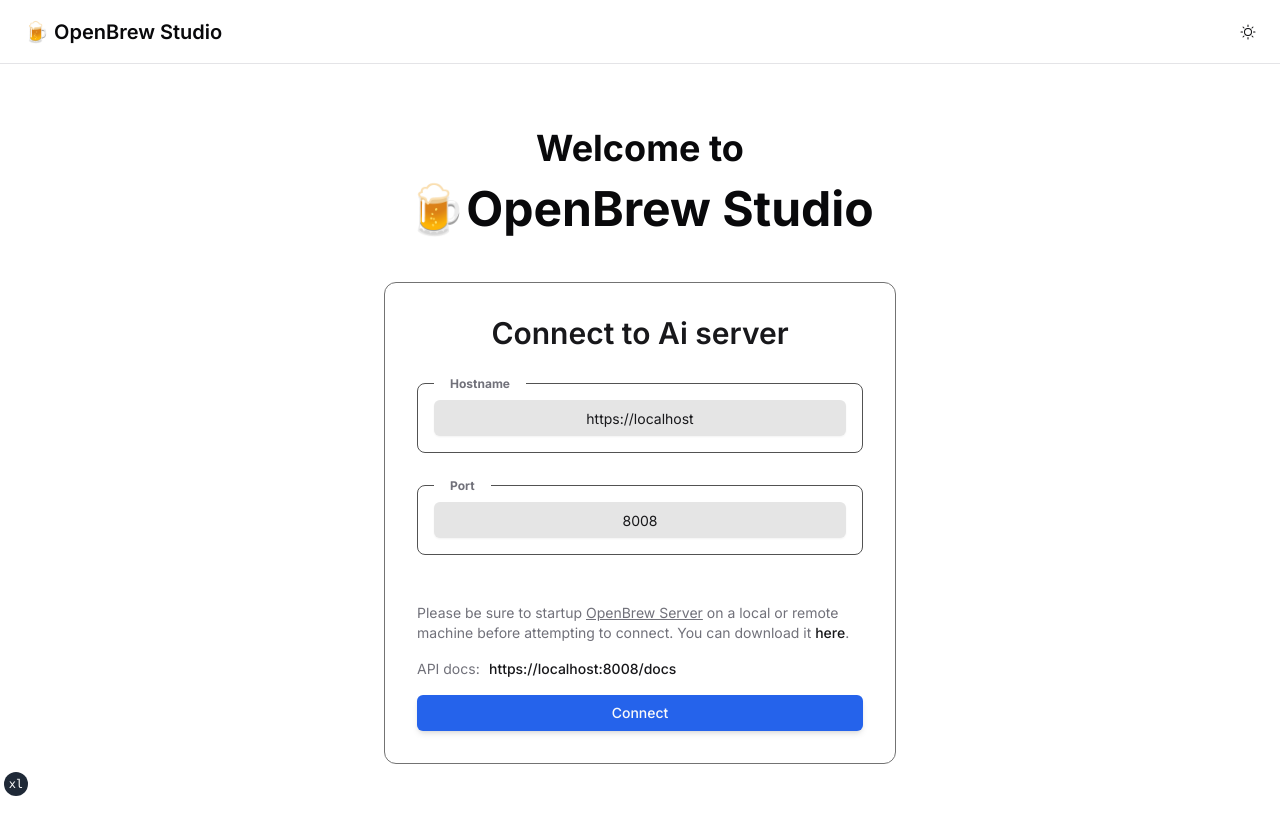
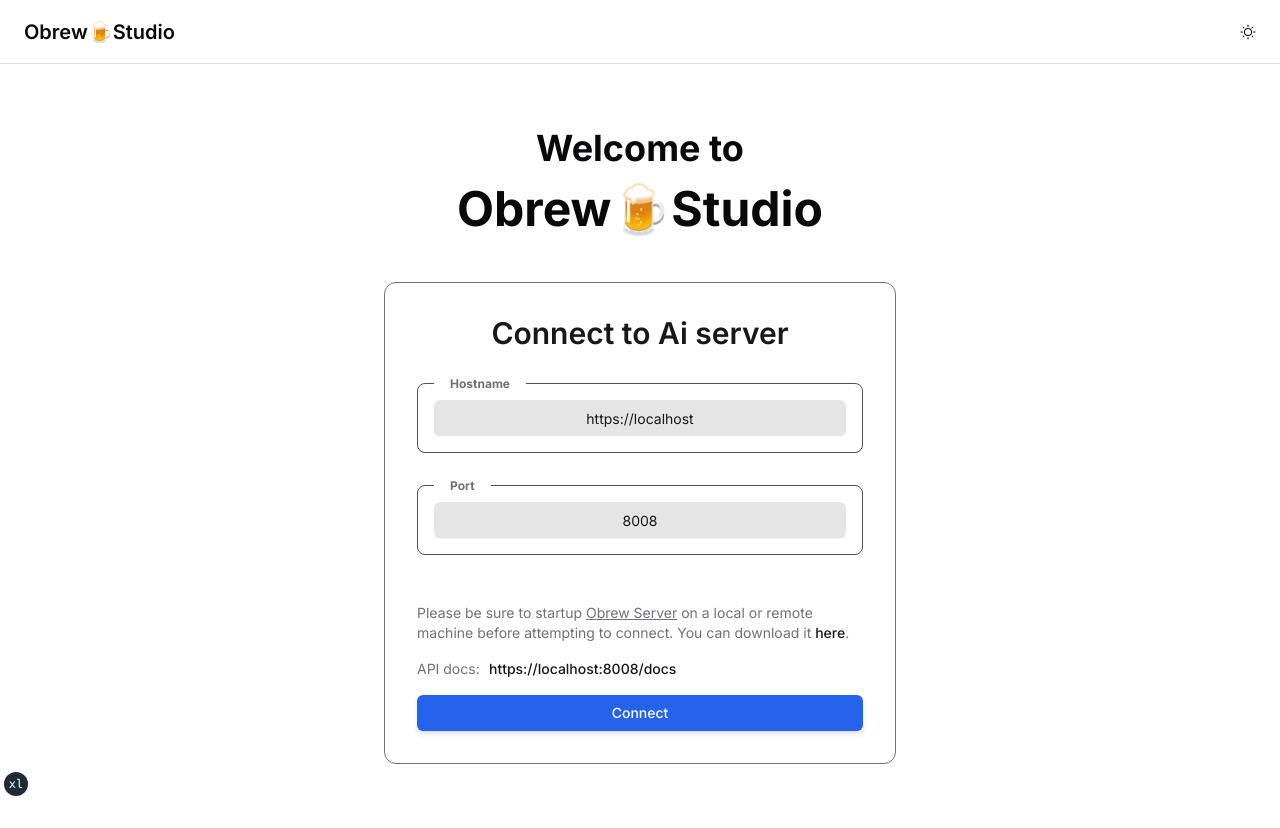
Before and after one commit to dieharders/brain-dump, a Next.js app: page / in a window 1280 px wide. Built offline with nearby package versions, Linux system fonts and the light colour scheme; no server answers.

Commit message:
HBAPP-130 Rename brand. Add icon to connection shortcut.

```diff
--- a/app/layout.tsx
+++ b/app/layout.tsx
@@ -9,10 +9,10 @@
 
 export const metadata: Metadata = {
   title: {
-    default: 'OpenBrew Studio - Customize your Ai',
-    template: `%s - OpenBrew Studio - Customize your Ai`,
+    default: 'Obrew Studio - Customize your Ai',
+    template: `%s - Obrew Studio - Customize your Ai`,
   },
-  description: 'A Web UI for Ai engineers to build Ai Agents and Apps using OpenBrew Server.',
+  description: 'A Web UI for building Ai agents and companies using Obrew Server.',
   themeColor: [
     { media: '(prefers-color-scheme: light)', color: 'white' },
     { media: '(prefers-color-scheme: dark)', color: 'black' },
--- a/components/features/layout/header.tsx
+++ b/components/features/layout/header.tsx
@@ -21,7 +21,7 @@
       {session?.user ?
         <ModelReadout />
         :
-        <div className="w-full text-xl font-semibold">🍺 OpenBrew Studio</div>
+        <div className="w-full text-xl font-semibold">Obrew🍺Studio</div>
       }
 
       {/* Right side */}
--- a/components/features/layout/menu-panel-triggers.tsx
+++ b/components/features/layout/menu-panel-triggers.tsx
@@ -1,12 +1,13 @@
 'use client'
 import { Session } from 'next-auth'
-import { IconArrowElbow, IconRefresh } from '@/components/ui/icons'
+import { IconArrowElbow } from '@/components/ui/icons'
 import { Button } from '@/components/ui/button'
 import { Tooltip, TooltipContent, TooltipTrigger } from '@/components/ui/tooltip'
 import { ChatsButton } from '@/components/features/panels/chats-panel-button'
 import { CollectionsButton } from '@/components/features/panels/collections-panel-button'
 import { usePathname, useRouter } from 'next/navigation'
 import { ROUTE_CHATBOT, ROUTE_PLAYGROUND } from '@/app/constants'
+import { CubeIcon } from '@radix-ui/react-icons'
 
 export const MenuPanelTriggers = ({ session }: { session: Session }) => {
   const pathname = usePathname()
@@ -48,7 +49,7 @@
                 router.replace('/')
               }}
             >
-              <IconRefresh className="h-6 w-6" />
+              <CubeIcon className="h-6 w-6" />
               <span className="sr-only">Go to connection menu</span>
             </Button>
           </TooltipTrigger>
--- a/components/features/menus/home/menu-application-modes.tsx
+++ b/components/features/menus/home/menu-application-modes.tsx
@@ -4,7 +4,7 @@
 import { useRouter } from "next/navigation"
 import { IconConversationType } from '@/components/ui/icons'
 import { QuestionMarkIcon, PersonIcon, ClipboardIcon } from '@radix-ui/react-icons'
-import { Button, buttonVariants } from '@/components/ui/button'
+import { buttonVariants } from '@/components/ui/button'
 import { IconPlus } from '@/components/ui/icons'
 import { Tabs } from '@/components/ui/tabs'
 import { Playground } from '@/components/features/menus/home/tab-playground'
--- a/components/features/pages/page-connect.tsx
+++ b/components/features/pages/page-connect.tsx
@@ -20,7 +20,7 @@
   const { theme } = useTheme()
   const { connect: connectToHomebrew, getServices } = useHomebrew()
   const containerStyle = cn('bg-neutral-transparent relative w-full items-center justify-between rounded-lg border border-neutral-600 p-4')
-  const inputStyle = cn('bg-muted-background w-full border-none bg-neutral-200 text-center text-primary outline-none transition-all duration-100 ease-out hover:bg-muted-foreground hover:font-bold hover:text-accent focus:font-bold focus-visible:outline-neutral-500 focus-visible:ring-0 dark:bg-primary/20 dark:hover:bg-primary dark:hover:font-bold dark:hover:text-accent')
+  const inputStyle = cn('hover:text-muted-background dark:hover:text-muted-background w-full border-none bg-neutral-200 text-center text-primary outline-none transition-all duration-100 ease-out hover:bg-neutral-300 hover:font-bold focus:font-bold focus-visible:outline-neutral-500 focus-visible:ring-0 dark:bg-primary/20 dark:hover:bg-neutral-600 dark:hover:font-bold')
   const labelStyle = cn('absolute -top-2 left-[50%] w-fit -translate-x-1/2 rounded-sm bg-background p-0 text-center text-xs font-bold text-muted-foreground sm:left-4 sm:translate-x-0')
   const wrapperStyle = useMemo(() => constructMainBgStyle(theme), [theme])
   const [isConnecting, setIsConnecting] = useState(false)
@@ -75,7 +75,7 @@
     <div className={cn(wrapperStyle, "mt-8 flex h-full w-full flex-col items-center justify-start overflow-hidden bg-background px-8")}>
       {/* Header */}
       <h1 className="p-8 text-center text-4xl font-bold">Welcome to<br />
-        <div className="py-2 text-5xl leading-snug">🍺OpenBrew Studio</div>
+        <div className="py-2 text-5xl leading-snug">Obrew🍺Studio</div>
       </h1>
 
       <div className="mb-16 flex min-h-[28rem] w-full max-w-[32rem] flex-col items-center justify-between gap-4 overflow-hidden rounded-xl border border-neutral-500 p-8 dark:border-neutral-600">
@@ -112,7 +112,7 @@
         <div className="flex flex-col gap-4 pt-8 text-sm text-muted-foreground">
           {/* Instructions */}
           <div>
-            Please be sure to startup <u>OpenBrew Server</u> on a local or remote machine before attempting to connect.
+            Please be sure to startup <u>Obrew Server</u> on a local or remote machine before attempting to connect.
             You can download it <Link href="https://openbrewai.com" target="_blank" prefetch={false}><Button variant="link" className="m-0 h-fit p-0">here</Button></Link>.
           </div>
           {/* API Docs link */}
--- a/components/ui/select.tsx
+++ b/components/ui/select.tsx
@@ -1,4 +1,3 @@
-import { Dispatch, SetStateAction } from 'react'
 import { NativeItem, NativeSelect, NativeItemGroup } from '@/components/ui/select-native'
 import {
   Select as SelectCustom,
```
Also changed, not shown: 1 other file (tests, documents, lock files or other folders).
